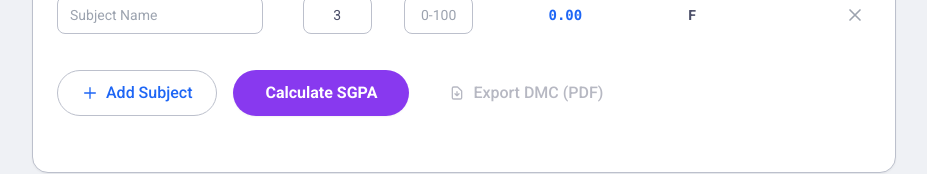
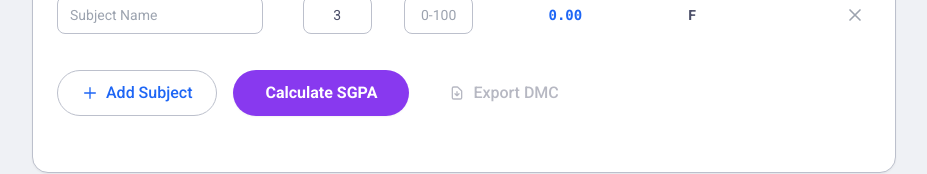
Before and after one commit to muhammadtalha-quant/awkum-gpa-calculator, a React (Vite) app: page / in a window 1280 px wide. Shown: the part 586-760 px from the top of the page, without its empty margins (176-1103 px from the left). Built offline with nearby package versions, Linux system fonts and the light colour scheme.

Commit message:
renamed button Export DMC(PDF) to Export DMC
Signed-off-by: Muhammad Talha <muhammadtalha.quant@gmail.com>

```diff
--- a/components/SGPACalculator.tsx
+++ b/components/SGPACalculator.tsx
@@ -291,7 +291,7 @@ const SGPACalculator: React.FC<Props> = ({ theme }) => {
           }`}
         >
           <svg className="w-4 h-4" fill="none" stroke="currentColor" viewBox="0 0 24 24"><path strokeLinecap="round" strokeLinejoin="round" strokeWidth="2" d="M12 10v6m0 0l-3-3m3 3l3-3m2 8H7a2 2 0 01-2-2V5a2 2 0 012-2h5.586a1 1 0 01.707.293l5.414 5.414a1 1 0 01.293.707V19a2 2 0 01-2 2z"></path></svg>
-          Export DMC (PDF)
+          Export DMC
         </button>
       </div>
 
```
